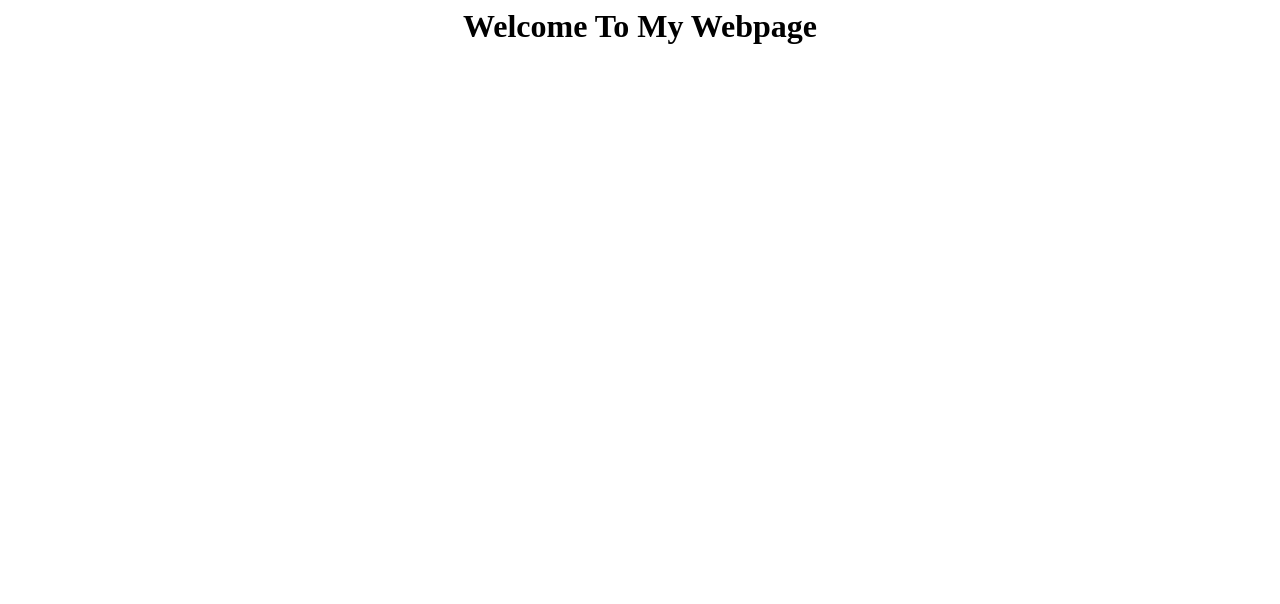
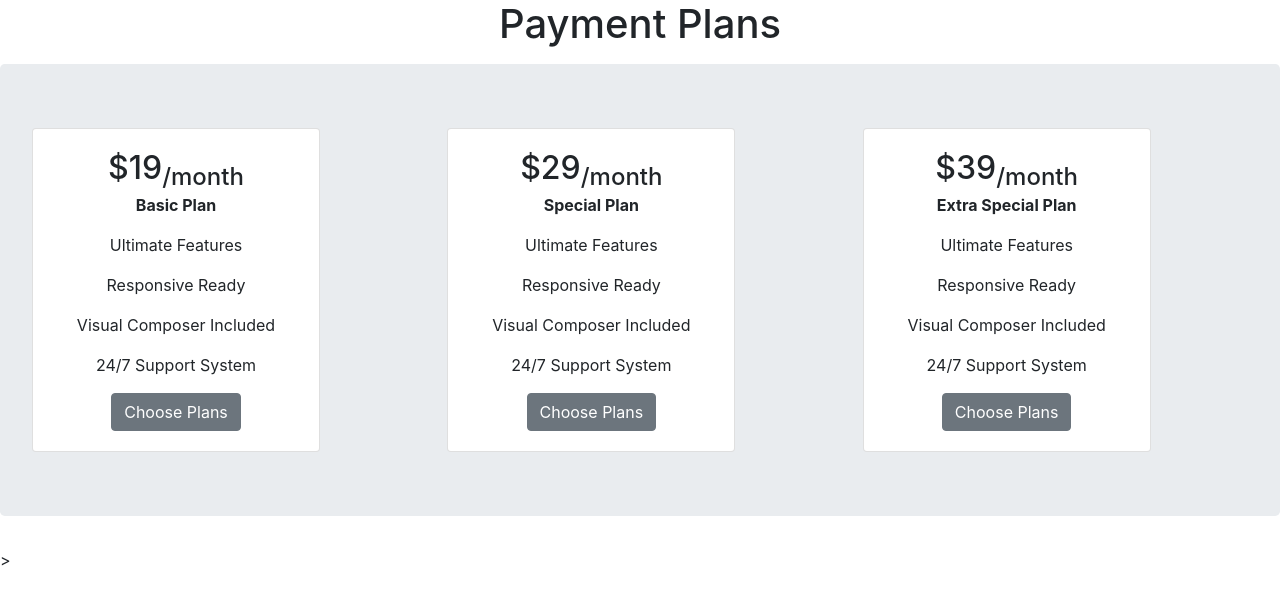
Before and after one commit to jayaram47/jayaram_bz, a website: page public/index.html in a window 1280 px wide. Drawn offline with nearby package versions, Linux system fonts and the light colour scheme.

Commit message:
image path

```diff
--- a/public/index.html
+++ b/public/index.html
@@ -1,10 +1,90 @@
-<html>
+<!doctype html>
+<html lang="en">
+
 <head>
-<link rel="shortcut icon" href="img/image.jpg" />
-<title>Welcome!
-</title>
-  </head>
+    <!-- Required meta tags -->
+    <meta charset="utf-8">
+    <meta name="viewport" content="width=device-width, initial-scale=1, shrink-to-fit=no">
+
+    <!-- Bootstrap CSS -->
+    <link rel="stylesheet" href="https://stackpath.bootstrapcdn.com/bootstrap/4.3.1/css/bootstrap.min.css" integrity="sha384-ggOyR0iXCbMQv3Xipma34MD+dH/1fQ784/j6cY/iJTQUOhcWr7x9JvoRxT2MZw1T" crossorigin="anonymous">
+
+    <title>basic webpage</title>
+</head>
+
 <body>
-<center><h1>Welcome To My Webpage</h1></center>
-  </body>
-  </html>
+
+    <h1> <p align=center>Payment Plans</p></h1>
+
+    <div class="container-fliud">
+        <div class="jumbotron">
+        <div class="row">
+            <div class="col-md-4">
+                <div class="card" style="width: 18rem;">
+                    <div class="card-body">
+                       <center> <h2 class="card-title">$19<sub>/month</sub></h2>
+                        <h6 class="card-subtitle mb-2 text-muted"></h6>
+                        <p class="card-text"><b>Basic Plan</b><br>
+
+
+                                <p>Ultimate Features</p>
+                                <p>Responsive Ready</p>
+                                <p>Visual Composer Included</p>
+                        <p>24/7 Support System</p>
+
+                           <a href="#" class="btn btn-secondary" id="b1">Choose Plans</a>
+                        </center>
+                    </div>
+                </div>
+            </div>
+
+            <div class="col-md-4">
+                <div class="card" style="width: 18rem;">
+                    <div class="card-body">
+                        <center><h2 class="card-title">$29<sub>/month</sub></h2>
+                        <h6 class="card-subtitle mb-2 text-muted"></h6>
+                        <p class="card-text"><b>Special Plan</b><br>
+
+                                <p>Ultimate Features</p>
+                                <p>Responsive Ready</p>
+                        <p>Visual Composer Included</p><p>24/7 Support System</p>
+
+                           <a href="#" class="btn btn-secondary">Choose Plans</a>
+
+                        </center>
+                    </div>
+                </div>
+            </div>
+                    <div class="col-md-4">
+                <div class="card" style="width: 18rem;">
+                    <div class="card-body">
+                       <center> <h2 class="card-title">$39<sub>/month</sub></h2>
+                        <h6 class="card-subtitle mb-2 text-muted"></h6>
+                        <p class="card-text"><b>Extra Special Plan</b><br>
+
+                                <p>Ultimate Features</p>
+                                <p>Responsive Ready</p>
+                        <p>Visual Composer Included</p><p>24/7 Support System</p>
+
+                           <a href="#" class="btn btn-secondary">Choose Plans</a>
+
+                        </center>
+                    </div>
+                </div>
+            </div>
+        </div>
+    </div>
+    </div>
+
+    <!-- Optional JavaScript -->
+    <!-- jQuery first, then Popper.js, then Bootstrap JS -->
+    <script src="https://code.jquery.com/jquery-3.3.1.slim.min.js" integrity="sha384-q8i/X+965DzO0rT7abK41JStQIAqVgRVzpbzo5smXKp4YfRvH+8abtTE1Pi6jizo" crossorigin="anonymous"></script>
+    <script src="https://cdnjs.cloudflare.com/ajax/libs/popper.js/1.14.7/umd/popper.min.js" integrity="sha384-UO2eT0CpHqdSJQ6hJty5KVphtPhzWj9WO1clHTMGa3JDZwrnQq4sF86dIHNDz0W1" crossorigin="anonymous"></script>
+    <script src="https://stackpath.bootstrapcdn.com/bootstrap/4.3.1/js/bootstrap.min.js" integrity="sha384-JjSmVgyd0p3pXB1rRibZUAYoIIy6OrQ6VrjIEaFf/nJGzIxFDsf4x0xIM+B07jRM" crossorigin="anonymous"></script>
+
+    <script>
+
+    </script>>
+
+
+</body></html>
```
